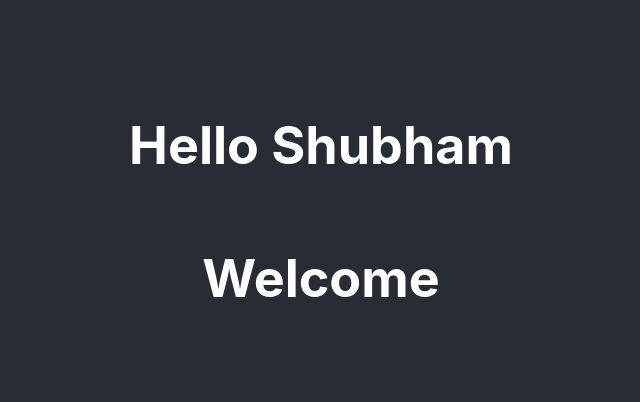
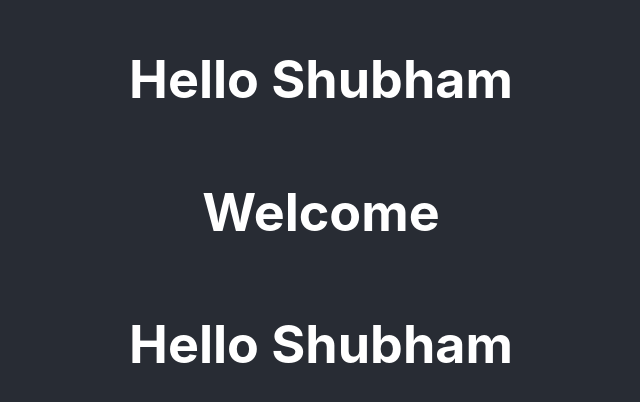
Before and after one commit to shubham-persistnt/react-revisit, a React (Create React App) app: page / in a window 1280 px wide. Shown: the part 188-590 px from the top of the page, without its empty margins (319-959 px from the left). Built offline with nearby package versions, Linux system fonts and the light colour scheme.

Commit message:
React JSX

```diff
--- a/src/App.js
+++ b/src/App.js
@@ -2,6 +2,7 @@
 import './App.css';
 import {Greet} from './components/Greet'
 import Welcome from './components/Welcome'
+import Hello from './components/Hello'
 
 function App() {
   return (
@@ -9,6 +10,7 @@
       <header className="App-header">
         <Greet />
         <Welcome />
+        <Hello />
       </header>
     </div>
   );
--- /dev/null
+++ b/src/components/Hello.js
@@ -0,0 +1,7 @@
+import React from 'react'
+
+const Hello =()=>{
+  return React.createElement('div', null, React.createElement('h1', null, 'Hello Shubham'))
+}
+
+export default Hello
```
